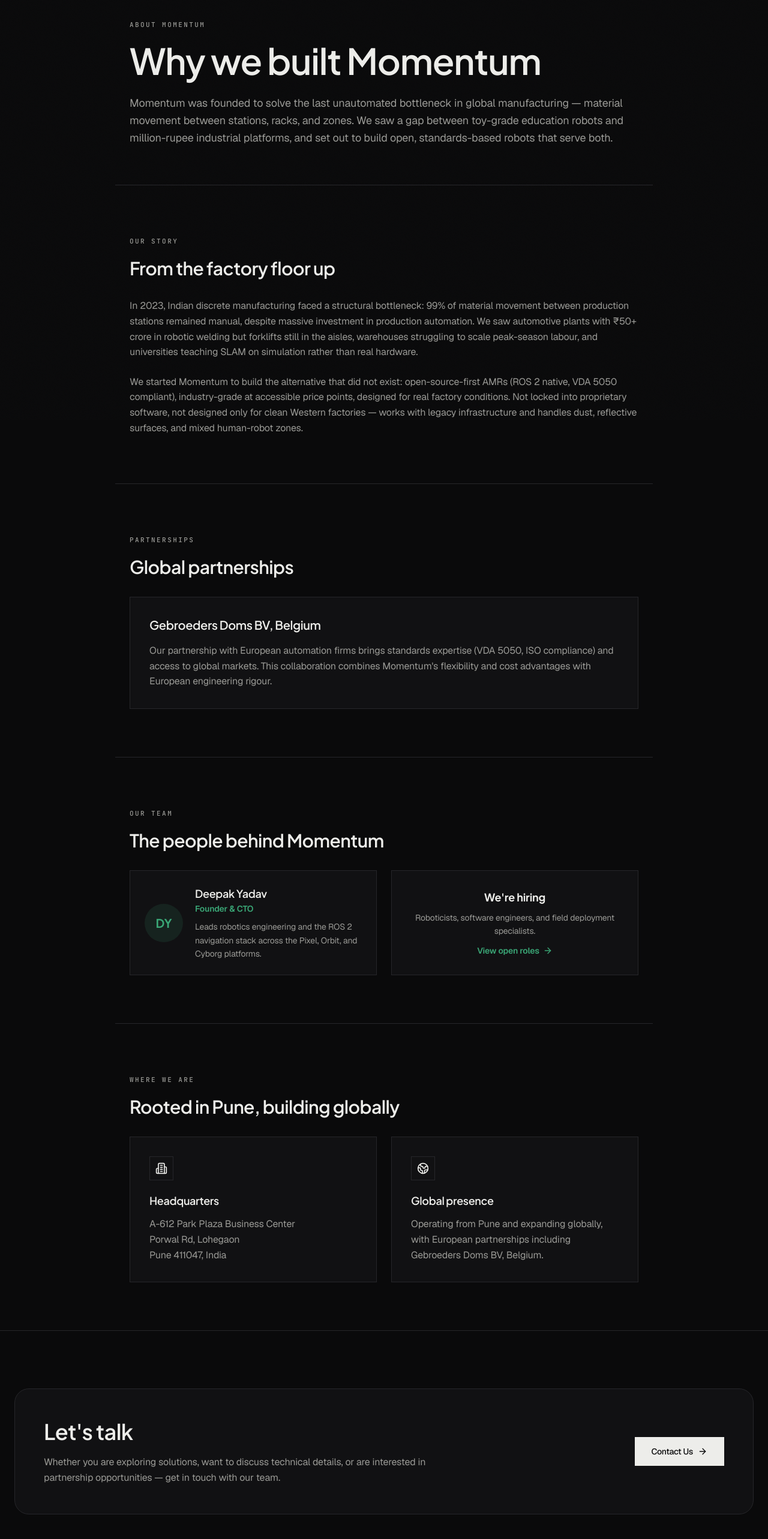
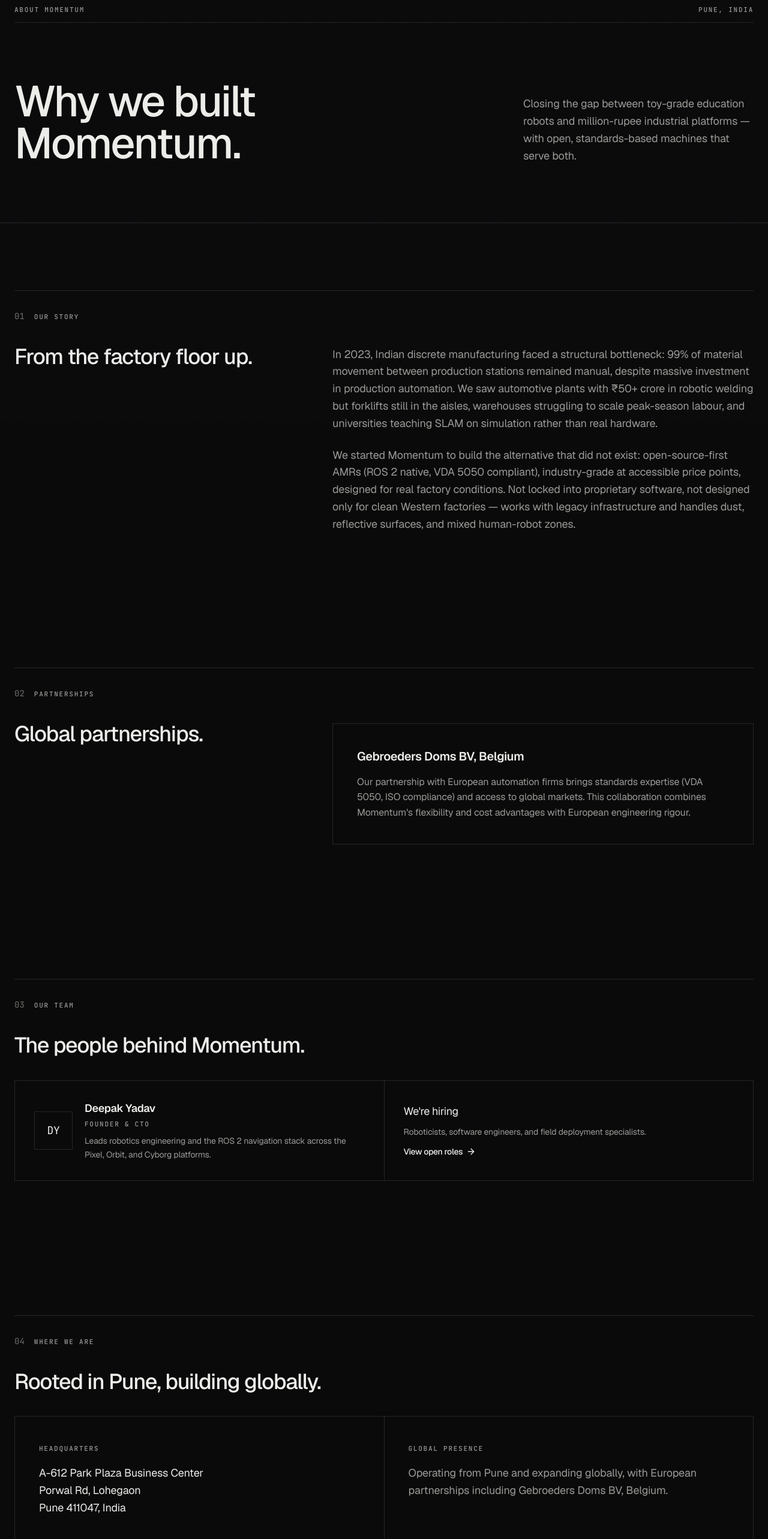
Before and after one commit to archduke1337/Momentum, a Next.js app in the folder apps/website/: page /about in a window 1280 px wide. Shown: the part 100-2666 px from the top of the page at 60% size. Built offline with nearby package versions, Linux system fonts and the light colour scheme.

Commit message:
Update page.tsx

```diff
--- a/apps/website/src/app/about/page.tsx
+++ b/apps/website/src/app/about/page.tsx
@@ -1,6 +1,6 @@
 import type { Metadata } from 'next';
 import Link from 'next/link';
-import { ArrowRight, Building2, Globe2 } from 'lucide-react';
+import { ArrowRight } from 'lucide-react';
 
 export const metadata: Metadata = {
   title: 'About',
@@ -13,61 +13,79 @@
   'We started Momentum to build the alternative that did not exist: open-source-first AMRs (ROS 2 native, VDA 5050 compliant), industry-grade at accessible price points, designed for real factory conditions. Not locked into proprietary software, not designed only for clean Western factories — works with legacy infrastructure and handles dust, reflective surfaces, and mixed human-robot zones.',
 ];
 
+function SectionLabel({ index, label }: { index: string; label: string }) {
+  return (
+    <div className="flex items-baseline gap-4 border-t border-border pt-8">
+      <span className="index-numeral text-sm">{index}</span>
+      <span className="label-mono">{label}</span>
+    </div>
+  );
+}
+
 export default function AboutPage() {
   return (
     <div>
       {/* Hero */}
-      <section className="mx-auto max-w-4xl px-6 pb-16 pt-32">
-        <span className="eyebrow">About Momentum</span>
-        <h1 className="mt-4 font-heading text-4xl font-bold leading-[1.1] md:text-6xl">
-          Why we built Momentum
+      <section className="border-b border-border pt-24">
+        <div className="mx-auto max-w-7xl px-6">
+          <div className="flex items-center justify-between border-b border-border py-3">
+            <span className="label-mono">About Momentum</span>
+            <span className="label-mono hidden sm:block">Pune, India</span>
+          </div>
+          <div className="grid gap-y-8 py-16 lg:grid-cols-12 lg:gap-x-10 lg:py-24">
+            <h1 className="display max-w-3xl text-5xl sm:text-6xl lg:col-span-8 lg:text-7xl">
+              Why we built Momentum.
             </h1>
-        <p className="mt-6 text-lg leading-8 text-muted">
-          Momentum was founded to solve the last unautomated bottleneck in global
-          manufacturing — material movement between stations, racks, and zones. We saw a
-          gap between toy-grade education robots and million-rupee industrial platforms,
-          and set out to build open, standards-based robots that serve both.
+            <p className="self-end text-lg leading-relaxed text-muted lg:col-span-4">
+              Closing the gap between toy-grade education robots and million-rupee
+              industrial platforms — with open, standards-based machines that serve both.
             </p>
+          </div>
+        </div>
       </section>
 
       {/* Story */}
-      <section className="mx-auto max-w-4xl border-t border-border px-6 py-20">
-        <span className="eyebrow">Our story</span>
-        <h2 className="mt-4 font-heading text-3xl font-bold">From the factory floor up</h2>
-        <div className="mt-8 space-y-6 leading-8 text-muted">
+      <section className="mx-auto max-w-7xl px-6 py-20 md:py-28">
+        <SectionLabel index="01" label="Our story" />
+        <div className="mt-10 grid gap-y-8 lg:grid-cols-12 lg:gap-x-10">
+          <h2 className="display text-3xl sm:text-4xl lg:col-span-5">From the factory floor up.</h2>
+          <div className="space-y-6 text-lg leading-relaxed text-muted lg:col-span-7">
             {story.map((paragraph) => (
               <p key={paragraph.slice(0, 24)}>{paragraph}</p>
             ))}
           </div>
+        </div>
       </section>
 
       {/* Partnerships */}
-      <section className="mx-auto max-w-4xl border-t border-border px-6 py-20">
-        <span className="eyebrow">Partnerships</span>
-        <h2 className="mt-4 font-heading text-3xl font-bold">Global partnerships</h2>
-        <div className="surface-card mt-8 p-8">
-          <h3 className="font-heading text-xl font-bold">Gebroeders Doms BV, Belgium</h3>
-          <p className="mt-4 leading-8 text-muted">
+      <section className="mx-auto max-w-7xl px-6 py-20 md:py-28">
+        <SectionLabel index="02" label="Partnerships" />
+        <div className="mt-10 grid gap-y-8 lg:grid-cols-12 lg:gap-x-10">
+          <h2 className="display text-3xl sm:text-4xl lg:col-span-5">Global partnerships.</h2>
+          <div className="border border-border p-8 md:p-10 lg:col-span-7">
+            <h3 className="text-xl tracking-tight">Gebroeders Doms BV, Belgium</h3>
+            <p className="mt-4 leading-relaxed text-muted">
               Our partnership with European automation firms brings standards expertise
               (VDA 5050, ISO compliance) and access to global markets. This collaboration
               combines Momentum&apos;s flexibility and cost advantages with European
               engineering rigour.
             </p>
           </div>
+        </div>
       </section>
 
       {/* Team */}
-      <section className="mx-auto max-w-4xl border-t border-border px-6 py-20">
-        <span className="eyebrow">Our team</span>
-        <h2 className="mt-4 font-heading text-3xl font-bold">The people behind Momentum</h2>
-        <div className="mt-8 grid gap-6 sm:grid-cols-2">
-          <div className="surface-card flex items-center gap-5 p-6">
-            <span className="flex size-16 shrink-0 items-center justify-center rounded-full bg-primary/12 font-heading text-xl font-bold text-primary">
+      <section className="mx-auto max-w-7xl px-6 py-20 md:py-28">
+        <SectionLabel index="03" label="Our team" />
+        <h2 className="display mt-10 text-3xl sm:text-4xl">The people behind Momentum.</h2>
+        <div className="mt-10 grid border-t border-l border-border sm:grid-cols-2">
+          <div className="flex items-center gap-5 border-b border-r border-border p-8">
+            <span className="flex size-16 shrink-0 items-center justify-center border border-border font-mono text-lg text-foreground">
               DY
             </span>
             <div>
-              <h3 className="font-heading text-lg font-bold">Deepak Yadav</h3>
-              <p className="text-sm font-semibold text-primary">Founder &amp; CTO</p>
+              <h3 className="text-lg tracking-tight">Deepak Yadav</h3>
+              <p className="label-mono mt-1 text-primary">Founder &amp; CTO</p>
               <p className="mt-2 text-sm leading-6 text-muted">
                 Leads robotics engineering and the ROS 2 navigation stack across the
                 Pixel, Orbit, and Cyborg platforms.
@@ -76,13 +94,13 @@
           </div>
           <Link
             href="/careers"
-            className="surface-card flex flex-col justify-center p-6 text-center"
+            className="group flex flex-col justify-center border-b border-r border-border p-8 transition-colors hover:bg-surface"
           >
-            <p className="font-heading text-lg font-bold">We&apos;re hiring</p>
+            <p className="text-lg tracking-tight">We&apos;re hiring</p>
             <p className="mt-2 text-sm leading-6 text-muted">
               Roboticists, software engineers, and field deployment specialists.
             </p>
-            <span className="mt-3 inline-flex items-center justify-center gap-1.5 text-sm font-semibold text-primary">
+            <span className="mt-3 inline-flex items-center gap-1.5 text-sm font-medium tracking-tight text-foreground group-hover:text-primary">
               View open roles
               <ArrowRight className="size-4" aria-hidden="true" />
             </span>
@@ -91,16 +109,13 @@
       </section>
 
       {/* Location */}
-      <section className="mx-auto max-w-4xl border-t border-border px-6 py-20">
-        <span className="eyebrow">Where we are</span>
-        <h2 className="mt-4 font-heading text-3xl font-bold">Rooted in Pune, building globally</h2>
-        <div className="mt-8 grid gap-6 md:grid-cols-2">
-          <div className="surface-card p-8">
-            <span className="icon-tile">
-              <Building2 className="size-5" aria-hidden="true" />
-            </span>
-            <h3 className="mt-5 font-heading text-lg font-bold">Headquarters</h3>
-            <p className="mt-3 leading-7 text-muted">
+      <section className="mx-auto max-w-7xl px-6 py-20 md:py-28">
+        <SectionLabel index="04" label="Where we are" />
+        <h2 className="display mt-10 text-3xl sm:text-4xl">Rooted in Pune, building globally.</h2>
+        <div className="mt-10 grid border-t border-l border-border md:grid-cols-2">
+          <div className="border-b border-r border-border p-8 md:p-10">
+            <span className="label-mono">Headquarters</span>
+            <p className="mt-4 text-lg leading-relaxed text-foreground">
               A-612 Park Plaza Business Center
               <br />
               Porwal Rd, Lohegaon
@@ -108,12 +123,9 @@
               Pune 411047, India
             </p>
           </div>
-          <div className="surface-card p-8">
-            <span className="icon-tile">
-              <Globe2 className="size-5" aria-hidden="true" />
-            </span>
-            <h3 className="mt-5 font-heading text-lg font-bold">Global presence</h3>
-            <p className="mt-3 leading-7 text-muted">
+          <div className="border-b border-r border-border p-8 md:p-10">
+            <span className="label-mono">Global presence</span>
+            <p className="mt-4 text-lg leading-relaxed text-muted">
               Operating from Pune and expanding globally, with European partnerships
               including Gebroeders Doms BV, Belgium.
             </p>
@@ -122,21 +134,20 @@
       </section>
 
       {/* CTA */}
-      <section className="mx-auto max-w-7xl border-t border-border px-6 py-24">
-        <div className="industrial-shell grid gap-8 rounded-3xl p-8 md:p-12 lg:grid-cols-[1fr_auto] lg:items-center">
-          <div>
-            <h2 className="font-heading text-3xl font-bold leading-tight md:text-4xl">
-              Let&apos;s talk
-            </h2>
-            <p className="mt-4 max-w-2xl leading-7 text-muted">
-              Whether you are exploring solutions, want to discuss technical details, or
-              are interested in partnership opportunities — get in touch with our team.
+      <section className="border-t border-border">
+        <div className="mx-auto max-w-7xl px-6 py-24 md:py-32">
+          <p className="label-mono">Contact</p>
+          <h2 className="display mt-5 max-w-3xl text-4xl sm:text-5xl">Let&apos;s talk.</h2>
+          <p className="mt-6 max-w-2xl text-lg leading-relaxed text-muted">
+            Whether you are exploring solutions, want to discuss technical details, or are
+            interested in partnership opportunities — get in touch with our team.
           </p>
-          </div>
-          <Link href="/contact" className="btn-primary gap-2 whitespace-nowrap">
-            Contact Us
+          <div className="mt-10">
+            <Link href="/contact" className="btn-primary gap-2">
+              Contact us
               <ArrowRight className="size-4" aria-hidden="true" />
             </Link>
+          </div>
         </div>
       </section>
     </div>
```
Lines whose indentation alone changed are shown as unchanged.
